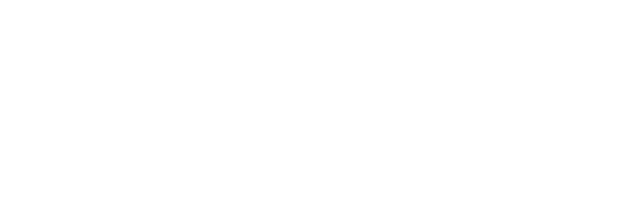
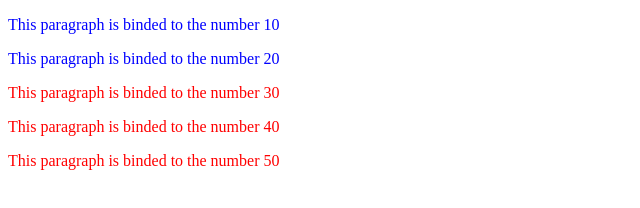
Before and after one commit to Alexanderlol/d3js-workshop, a plain HTML site: page index.html in a window 1280 px wide. Shown: the whole page, without its empty margins (0-640 px from the left). Drawn offline with nearby package versions, Linux system fonts and the light colour scheme.

Commit message:
binding + displaying data

```diff
--- a/app.js
+++ b/app.js
@@ -0,0 +1,58 @@
+/* D3 Fundamentals */
+
+/* Selections */
+/*var el = d3.select( 'body' ).append( 'p' );
+console.log(el);*/
+
+/* Manipulating Selections */
+/*var el = d3.select( 'body' )
+		.append( 'p' )
+		.classed( 'foo', true )
+		.classed( 'bar', true )
+		.text( 'Hello World!' )
+		.style( 'color', 'blue' );
+
+console.log(el);*/
+
+/* Binding Data */
+/*var dataset = [10, 20, 30, 40, 50];
+
+var el = d3.select('body')
+		.selectAll('p')
+		.data(dataset)
+		.enter()
+		.append('p')
+		.text("Hello World!");
+
+console.log(el);*/
+
+/* Displaying Data */
+var dataset = [10, 20, 30, 40, 50];
+
+var el = d3.select('body')
+		.selectAll('p')
+		.data(dataset)
+		.enter()
+		.append('p')
+		.text(function(d){
+			return 'This paragraph is binded to the number ' + d;
+		})
+		.attr('class', function(d){
+			if (d > 25){
+				return 'foo';
+			} else {
+				return null;
+			}
+		})
+		.classed('bar', function(d){
+			return d < 25;
+		})
+		.style('color', function(d){
+			if(d > 25) {
+				return 'red';
+			} else {
+				return 'blue';
+			}
+		});
+
+console.log(el);
--- a/index.html
+++ b/index.html
@@ -3,13 +3,11 @@
 <head>
     <meta charset="UTF-8">
     <title>D3js Workshops</title>
-    <script src="https://d3js.org/d3.v4.js"></script>
-    <script src="app.js"></script>
 </head>
 <body>
 <!-- SVG Fundamentals -->
 <!-- JS arrays and objects -->
-<script>
+<!-- <script>
     // Write Code Here
     // var numbers = [ 1, 2, 3, 4, 5 ];
     // console.log(numbers);
@@ -32,8 +30,9 @@
     // 		age: 18
     // 	}
     // ];
-    // console.log(people);
+    //console.log(people);
 </script>
+-->
 
 <!-- SVG Rectangles -->
 <!-- <svg width="500" height="500">
@@ -321,5 +320,8 @@
 
 <!-- D3 Fundamentals -->
 
+
+<script src="https://d3js.org/d3.v4.js"></script>
+<script src="app.js"></script>
 </body>
 </html>
```
